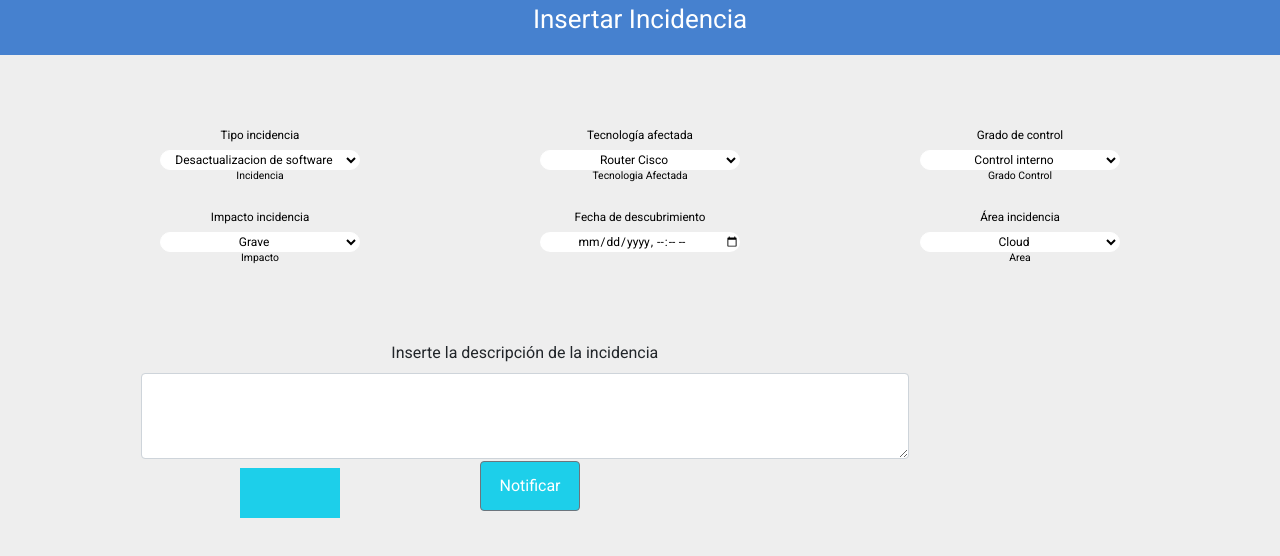
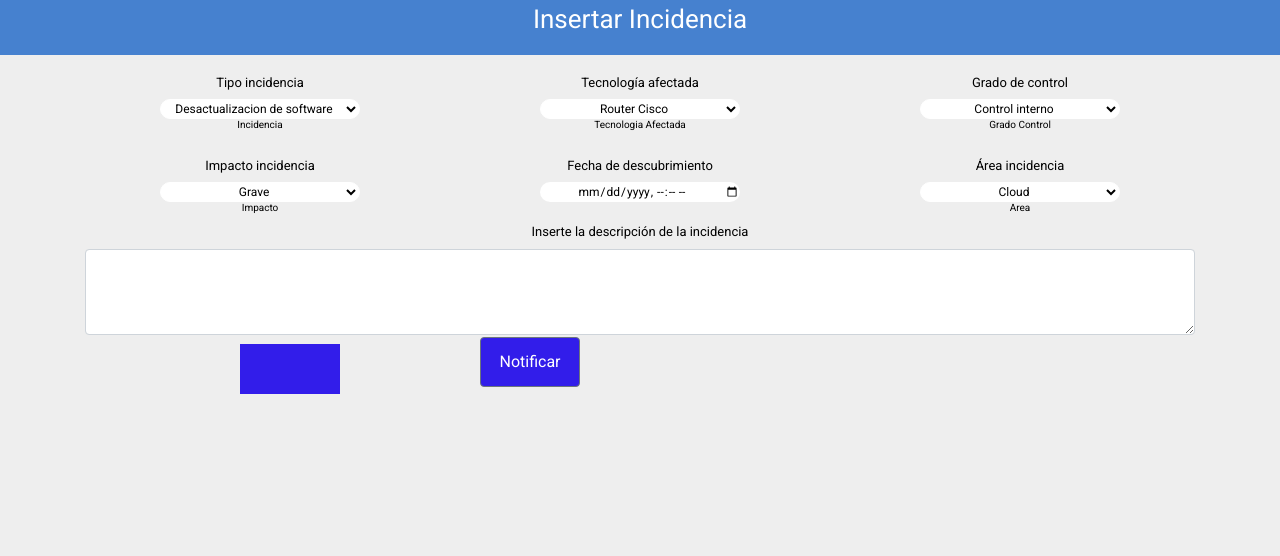
Before and after one commit to kennAnyUM/ProyectoAnderson, a React (Create React App) app: page /InsertarIncidencia in a window 1280 px wide. Shown: the top 556 px of the page. Built offline with nearby package versions, Linux system fonts and the light colour scheme.

Commit message:
Margenes textarea

```diff
--- a/src/RegistroIncidente/Form.css
+++ b/src/RegistroIncidente/Form.css
@@ -1,11 +1,9 @@
 .H5-form{
-  font-size: 90%;
-  font-family: 'Roboto';
+  font-size: 13px;
 }
 
 .H4-form{
-  font-size: 80%;
-  font-family: 'Roboto';
+  font-size: 10px;
 }
 
 .Container-div{
@@ -13,8 +11,7 @@
 text-align: center;
 font-size: small;
 color: black;
-font-family: 'Roboto';
-margin: 15%;
+
 
 }
 
@@ -25,7 +22,6 @@ margin: 15%;
   height: 60%;
   width: 60%;
   margin-left: 11%;
-  font-family: 'Roboto';
 
 }
 
@@ -39,10 +35,10 @@ margin: 15%;
 margin-left: 240px;
 margin-top: -7px;
 text-align: center;
-background: #1DCFEA;
+background: rgb(50, 29, 234);
 height: 50px;
 width: 100px;
-font-family: 'Roboto';
+
 
 }
 
--- a/src/RegistroIncidente/Form.js
+++ b/src/RegistroIncidente/Form.js
@@ -4,10 +4,10 @@ import 'react-day-picker/lib/style.css';
 import { Button } from 'reactstrap';
 
 class Form extends React.Component {
-    constructor(props){
+  constructor(props) {
     super();
   }
-    render(){
+  render() {
     return (
       <form>
         <fieldset className="fields">
@@ -16,7 +16,6 @@ import { Button } from 'reactstrap';
           </header>
           <div>
             <Select />
-              <br></br>
             {MyTextArea()}
             {MyNotificationButton()}
           </div>
@@ -27,7 +26,7 @@ import { Button } from 'reactstrap';
 }
 
 class Select extends React.Component {
-    constructor(props){
+  constructor(props) {
     super();
     this.state = {
       tech: 'Incidencia',
@@ -38,31 +37,31 @@ import { Button } from 'reactstrap';
     };
   }
 
-    handleChange(e){
+  handleChange(e) {
     this.setState({
       tech: e.target.value
     })
   }
 
-    handleChange2(e){
+  handleChange2(e) {
     this.setState({
       tech2: e.target.value
     })
   }
 
-    handleChange3(e){
+  handleChange3(e) {
     this.setState({
       tech3: e.target.value
     })
   }
 
-    handleChange4(e){
+  handleChange4(e) {
     this.setState({
       tech4: e.target.value
     })
   }
 
-    handleChange5(e){
+  handleChange5(e) {
     this.setState({
       tech5: e.target.value
     })
@@ -70,33 +69,33 @@ import { Button } from 'reactstrap';
 
 
 
-    render(){
+  render() {
 
-      const tIncidencias = ["Desactualizacion de software","Infiltracion de la red","Inyeccion de codigo","Perdida de archivos"];
+    const tIncidencias = ["Desactualizacion de software", "Infiltracion de la red", "Inyeccion de codigo", "Perdida de archivos"];
 
     const listaIncidencias = tIncidencias.map((incidencia) =>
       <option value={incidencia}>{incidencia}</option>
     );
 
-      const impIncidencias = ["Grave","Medio","Bajo","Sin Impacto"];
+    const impIncidencias = ["Grave", "Medio", "Bajo", "Sin Impacto"];
 
     const listaImpacto = impIncidencias.map((impacto) =>
       <option value={impacto}>{impacto}</option>
     );
 
-      const areaIncidencias = ["Cloud","Area Desarrollo","Servidores Externos","Centro De Redes"];
+    const areaIncidencias = ["Cloud", "Area Desarrollo", "Servidores Externos", "Centro De Redes"];
 
     const listaAreas = areaIncidencias.map((area) =>
       <option value={area}>{area}</option>
     );
 
-      const tecAfectada = ["Router Cisco","Gestor BD","Servidor A-97r","Azure"];
+    const tecAfectada = ["Router Cisco", "Gestor BD", "Servidor A-97r", "Azure"];
 
     const listaTecno = tecAfectada.map((tecnologia) =>
       <option value={tecnologia}>{tecnologia}</option>
     );
 
-      const gradoControl = ["Control interno","Asesoria","Outsorcing","Ente Estatal"];
+    const gradoControl = ["Control interno", "Asesoria", "Outsorcing", "Ente Estatal"];
 
     const listaControl = gradoControl.map((control) =>
       <option value={control}>{control}</option>
@@ -188,11 +187,22 @@ import { Button } from 'reactstrap';
 function MyTextArea() {
   return (
 
-      <div className="abarcadoTextArea">
+    <div className="container">
+
+      <div className="row">
+
+        <div className="col-xs-12 col-md-12">
+
+          <div className="Container-div">
 
             <div className="form-group blue-border-focus">
               <label for="exampleFormControlTextarea5">Inserte la descripción de la incidencia</label>
               <textarea className="form-control" id="exampleFormControlTextarea5" rows="3"></textarea>
+            </div>
+
+          </div>
+
+        </div>
 
       </div>
 
```
Lines whose indentation alone changed are shown as unchanged.
